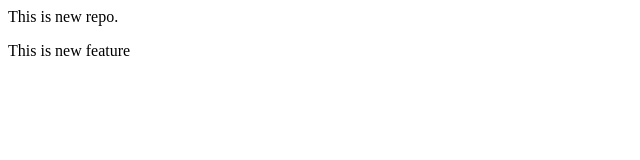
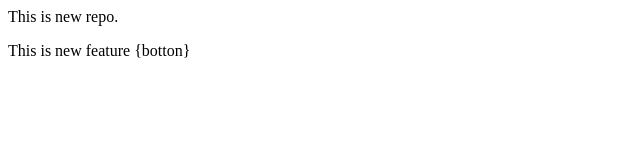
Before and after one commit to raj0307-code/localrepo, a plain HTML site: page index.html in a window 1280 px wide. Shown: the full height of the page, 0-640 px from the left. Drawn offline with Linux system fonts and the light colour scheme.

Commit message:
add botton

```diff
--- a/index.html
+++ b/index.html
@@ -1,2 +1,2 @@
 <p>This is new repo.</p>
-<p>This is new feature </p>
+<p>This is new feature {botton} </p>
```
